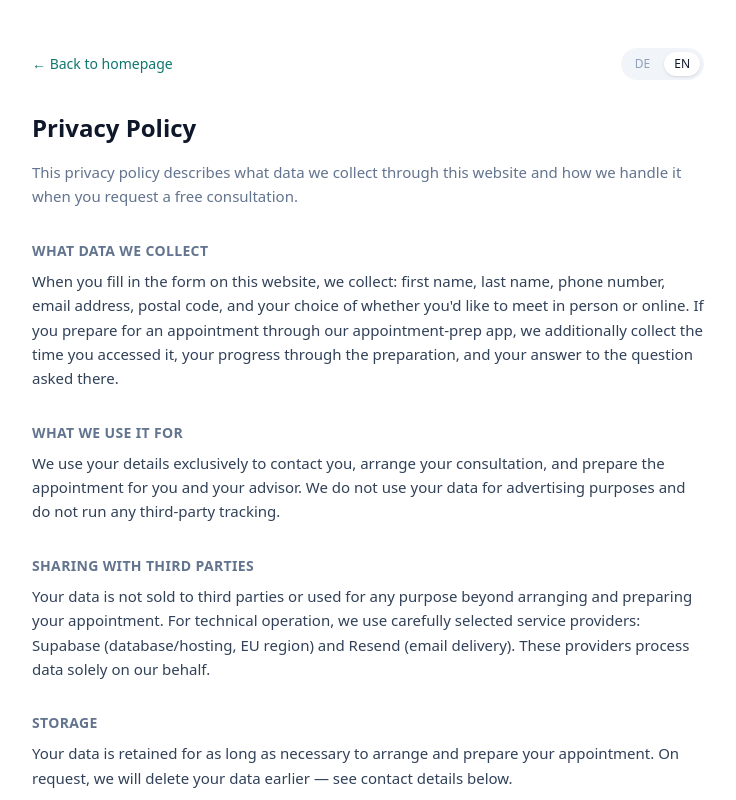
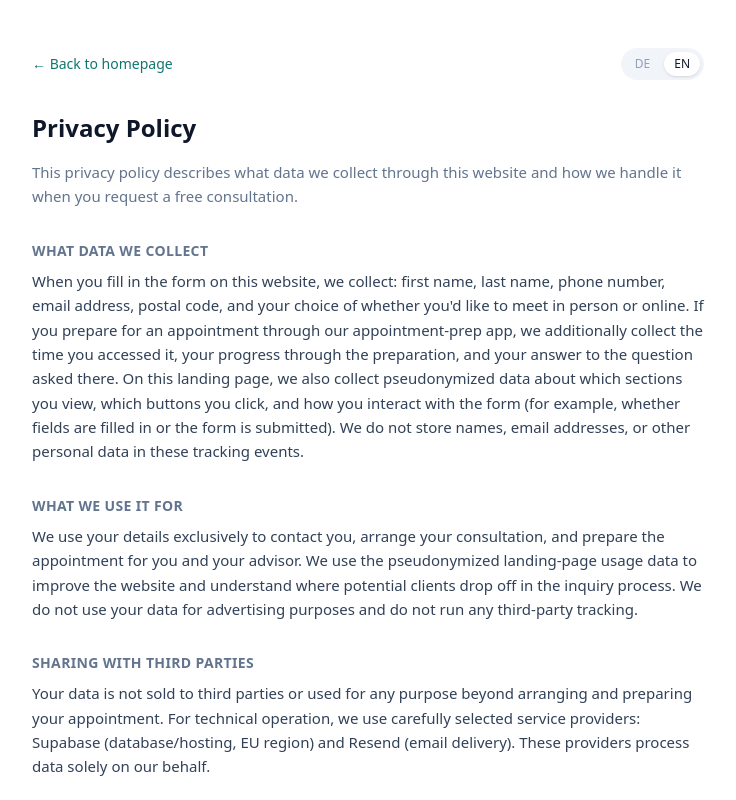
Before and after one commit to servankoyuncu/customerbeforejourney, a React (Vite) app: page /privacy in a window 1280 px wide. Shown: the top 800 px of the page, without its empty margins (272-1008 px from the left). Built offline with nearby package versions, Linux system fonts and the light colour scheme; no server answers.

Commit message:
fix(build): correct missing comma in legalContent and pin oxlint

```diff
--- a/package.json
+++ b/package.json
@@ -21,7 +21,7 @@
     "@types/react": "^19.2.17",
     "@types/react-dom": "^19.2.3",
     "@vitejs/plugin-react": "^4.7.0",
-    "oxlint": "^1.71.0",
+    "oxlint": "1.71.0",
     "tailwindcss": "^4.3.3",
     "typescript": "~6.0.2",
     "vite": "^6.4.3"
--- a/src/pages/legalContent.ts
+++ b/src/pages/legalContent.ts
@@ -76,10 +76,10 @@ export const PRIVACY_CONTENT: Record<Lang, PrivacyContent> = {
       'Diese Datenschutzerklärung beschreibt, welche Daten wir über diese Website erheben und wie wir damit umgehen, wenn Sie ein kostenloses Beratungsgespräch anfragen.',
     collectHeading: 'Welche Daten wir erheben',
     collectBody:
-      'Wenn Sie das Formular auf dieser Website ausfüllen, erheben wir: Vorname, Nachname, Telefonnummer, E-Mail-Adresse, Postleitzahl sowie Ihre Angabe, ob Sie das Gespräch vor Ort oder online führen möchten. Wenn Sie einen Termin über unsere Terminvorbereitungs-App vorbereiten, erheben wir zusätzlich den Zeitpunkt Ihres Zugriffs, Ihren Fortschritt durch die Vorbereitung und Ihre Antwort auf die dort gestellte Frage.',
+      'Wenn Sie das Formular auf dieser Website ausfüllen, erheben wir: Vorname, Nachname, Telefonnummer, E-Mail-Adresse, Postleitzahl sowie Ihre Angabe, ob Sie das Gespräch vor Ort oder online führen möchten. Wenn Sie einen Termin über unsere Terminvorbereitungs-App vorbereiten, erheben wir zusätzlich den Zeitpunkt Ihres Zugriffs, Ihren Fortschritt durch die Vorbereitung und Ihre Antwort auf die dort gestellte Frage. Ausserdem erfassen wir auf dieser Landingpage pseudonymisiert, welche Bereiche Sie ansehen, auf welche Buttons Sie klicken und wie Sie das Formular ausfüllen (zum Beispiel ob Felder ausgefüllt oder abgeschickt werden). Dabei speichern wir keine Namen, E-Mail-Adressen oder andere personenbezogene Daten in den Tracking-Ereignissen.',
     purposeHeading: 'Wozu wir die Daten verwenden',
     purposeBody:
-      'Wir verwenden Ihre Angaben ausschliesslich dazu, Sie zu kontaktieren, Ihren Beratungstermin zu vereinbaren und den Termin für Sie und Ihren Berater vorzubereiten. Wir nutzen Ihre Daten nicht für Werbezwecke und betreiben kein Tracking Dritter.',
+      'Wir verwenden Ihre Angaben ausschliesslich dazu, Sie zu kontaktieren, Ihren Beratungstermin zu vereinbaren und den Termin für Sie und Ihren Berater vorzubereiten. Die pseudonymisierten Nutzungsdaten der Landingpage verwenden wir, um die Website zu verbessern und herauszufinden, wo Interessenten im Anfrageprozess abbrechen. Wir nutzen Ihre Daten nicht für Werbezwecke und betreiben kein Tracking Dritter.',
     sharingHeading: 'Weitergabe an Dritte',
     sharingBody:
       'Ihre Daten werden nicht an Dritte verkauft oder für andere Zwecke als die Terminvereinbarung und -vorbereitung weitergegeben. Zur technischen Abwicklung nutzen wir sorgfältig ausgewählte Dienstleister: Supabase (Datenbank/Hosting, EU-Region) und Resend (E-Mail-Versand). Diese verarbeiten Daten ausschliesslich in unserem Auftrag.',
@@ -99,10 +99,10 @@ export const PRIVACY_CONTENT: Record<Lang, PrivacyContent> = {
       'This privacy policy describes what data we collect through this website and how we handle it when you request a free consultation.',
     collectHeading: 'What data we collect',
     collectBody:
-      "When you fill in the form on this website, we collect: first name, last name, phone number, email address, postal code, and your choice of whether you'd like to meet in person or online. If you prepare for an appointment through our appointment-prep app, we additionally collect the time you accessed it, your progress through the preparation, and your answer to the question asked there.",
+      "When you fill in the form on this website, we collect: first name, last name, phone number, email address, postal code, and your choice of whether you'd like to meet in person or online. If you prepare for an appointment through our appointment-prep app, we additionally collect the time you accessed it, your progress through the preparation, and your answer to the question asked there. On this landing page, we also collect pseudonymized data about which sections you view, which buttons you click, and how you interact with the form (for example, whether fields are filled in or the form is submitted). We do not store names, email addresses, or other personal data in these tracking events.",
     purposeHeading: 'What we use it for',
     purposeBody:
-      "We use your details exclusively to contact you, arrange your consultation, and prepare the appointment for you and your advisor. We do not use your data for advertising purposes and do not run any third-party tracking.",
+      "We use your details exclusively to contact you, arrange your consultation, and prepare the appointment for you and your advisor. We use the pseudonymized landing-page usage data to improve the website and understand where potential clients drop off in the inquiry process. We do not use your data for advertising purposes and do not run any third-party tracking.",
     sharingHeading: 'Sharing with third parties',
     sharingBody:
       'Your data is not sold to third parties or used for any purpose beyond arranging and preparing your appointment. For technical operation, we use carefully selected service providers: Supabase (database/hosting, EU region) and Resend (email delivery). These providers process data solely on our behalf.',
```
Also changed, not shown: 1 other file (tests, documents, lock files or other folders).
